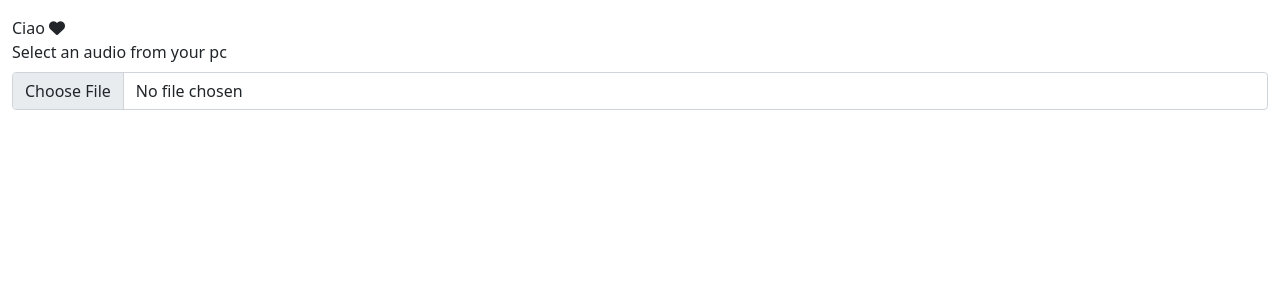
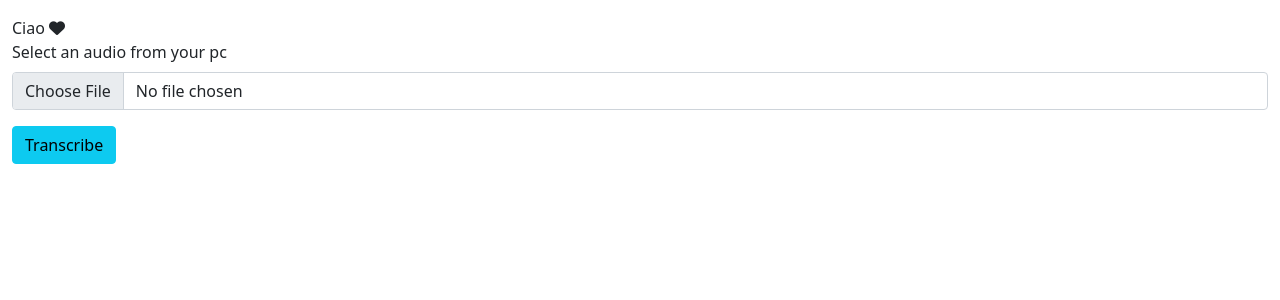
Before and after one commit to mattiolato98/ghost, a Django app: page /transcribe/ in a window 1280 px wide. Shown: the top 300 px of the page. Run offline with Django 4.2, Linux system fonts and the light colour scheme; some libraries are stand-ins or nearby versions.

Commit message:
Added transcribe button

```diff
--- a/django-app/transcribe/templates/transcribe/transcribe.html
+++ b/django-app/transcribe/templates/transcribe/transcribe.html
@@ -6,4 +6,5 @@
         <label for="formFile" class="form-label">Select an audio from your pc</label>
         <input class="form-control" type="file" accept="audio/*" id="formFile">
     </div>
+    <a class="btn btn-info">Transcribe</a>
 {% endblock %}
```
